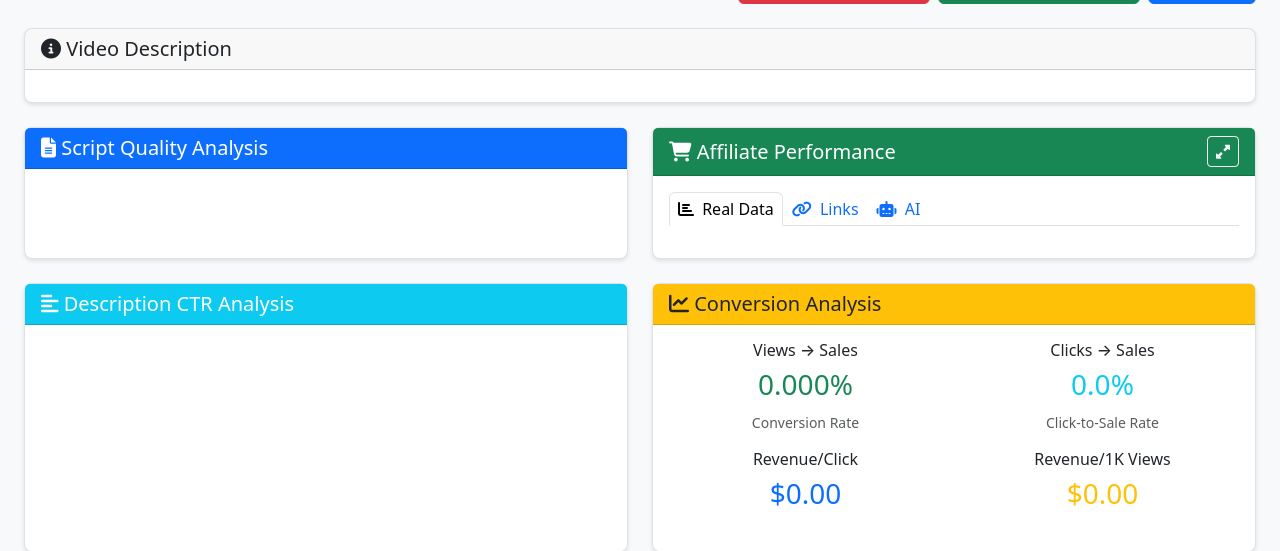
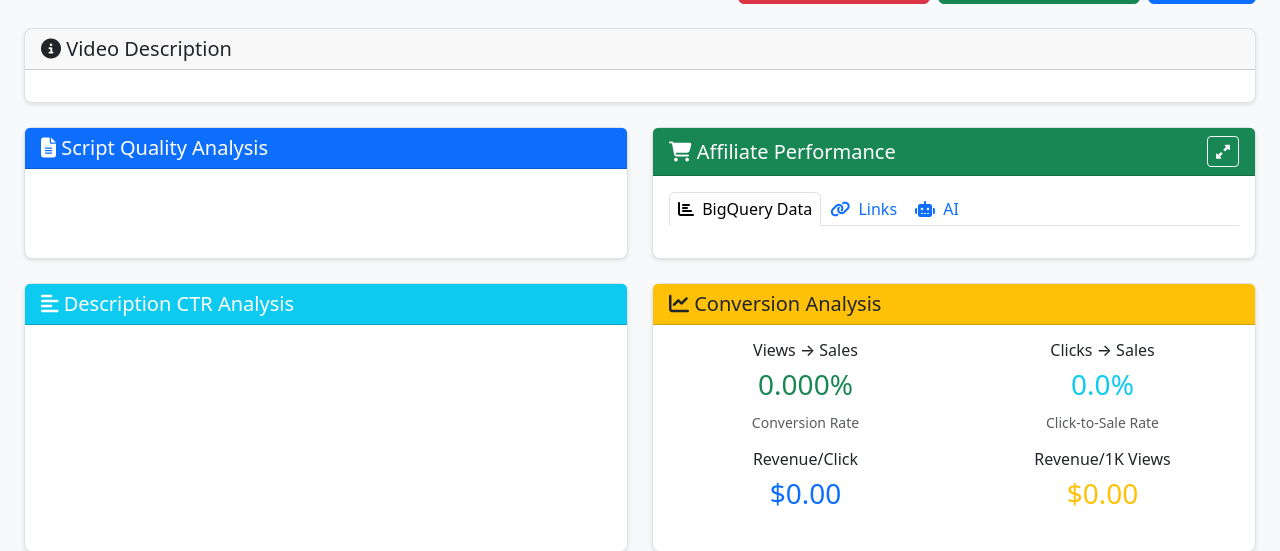
Before and after one commit to automation-afk/analytics, a Flask app: template app/templates/videos/detail.html in a window 1280 px wide. Shown: the part 120-671 px from the top of the page. Run offline with Flask 3, Linux system fonts and the light colour scheme; the template is opened without the code that fills it, so the values that code supplies are empty.

Commit message:
Rename Real Data/Real Performance to BigQuery Data
Co-Authored-By: Claude Opus 4.6 <noreply@anthropic.com>

```diff
--- a/app/templates/videos/detail.html
+++ b/app/templates/videos/detail.html
@@ -224,7 +224,7 @@
                     <ul class="nav nav-tabs nav-sm mb-3" id="affInlineTab" role="tablist">
                         <li class="nav-item" role="presentation">
                             <button class="nav-link active py-1 px-2" id="aff-perf-tab" data-bs-toggle="tab" data-bs-target="#aff-perf" type="button" role="tab">
-                                <i class="fas fa-chart-bar me-1"></i> Real Data <i class="fas fa-info-circle opacity-50 info-tip" data-bs-toggle="tooltip" data-bs-trigger="hover" title="Actual revenue data from BigQuery affiliate tracking (not AI-generated)"></i>
+                                <i class="fas fa-chart-bar me-1"></i> BigQuery Data <i class="fas fa-info-circle opacity-50 info-tip" data-bs-toggle="tooltip" data-bs-trigger="hover" title="Actual revenue data from BigQuery affiliate tracking (not AI-generated)"></i>
                                 {% if affiliate_performance %}<span class="badge bg-success ms-1 small">{{ affiliate_performance|length }}</span>{% endif %}
                             </button>
                         </li>
@@ -996,7 +996,7 @@
                     <li class="nav-item" role="presentation">
                         <button class="nav-link active" id="real-performance-tab" data-bs-toggle="tab"
                                 data-bs-target="#real-performance" type="button" role="tab">
-                            <i class="fas fa-chart-bar me-1"></i> Real Performance
+                            <i class="fas fa-chart-bar me-1"></i> BigQuery Data
                             <i class="fas fa-info-circle opacity-50 info-tip" data-bs-toggle="tooltip" data-bs-trigger="hover" title="Actual revenue data from BigQuery affiliate tracking (not AI-generated)"></i>
                             {% if affiliate_performance %}
                             <span class="badge bg-success ms-1">{{ affiliate_performance|length }}</span>
@@ -1183,7 +1183,7 @@
                     <div class="tab-pane fade" id="ai-suggestions" role="tabpanel">
                         {% if affiliate_recs %}
                             <div class="alert alert-light border mb-3 py-2">
-                                <small><i class="fas fa-robot me-1"></i> These recommendations are <strong>AI-generated estimates</strong> by Claude AI based on video transcript, title, description, and real BigQuery performance data when available. Cross-reference with the Real Performance tab for actual data.</small>
+                                <small><i class="fas fa-robot me-1"></i> These recommendations are <strong>AI-generated estimates</strong> by Claude AI based on video transcript, title, description, and real BigQuery performance data when available. Cross-reference with the BigQuery Data tab for actual data.</small>
                             </div>
                             <div class="list-group list-group-flush">
                                 {% for rec in affiliate_recs[:5] %}
```
